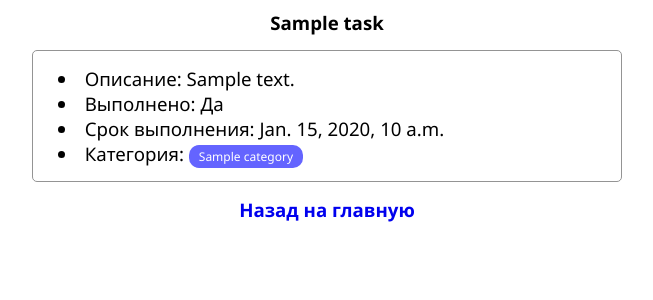
After one commit to Scorecard0359/summer-proj-top, a Django app: page /task/1 in a window 1280 px wide. The commit adds this page. Shown: the top 300 px of the page, without its empty margins (313-966 px from the left). Run offline with Django 5.2, Linux system fonts and the light colour scheme; tables that the repository leaves empty hold one stand-in row (values such as "Sample post").

Commit message:
Индивидуальный просмотр задачи

```diff
--- a/templates/todoapp/index.html
+++ b/templates/todoapp/index.html
@@ -31,7 +31,7 @@
                 {% for task in tasks %}
                     <li{% if task.is_completed %} class="checked"{% endif %}>
                         <input type="checkbox" name="task{{ forloop.counter }}" id="task{{ forloop.counter }}"{% if task.is_completed %} checked{% endif %} disabled>
-                        <label for="task{{ forloop.counter }}">{{ task }}</label>
+                        <label for="task{{ forloop.counter }}"><a href="task/{{ forloop.counter }}">{{ task }}</a></label>
                         <a href="/task/?category={{ task.category_task.id }}"><span class="category">{{ task.category_task }}</span></a>
                     </li>
                 {% empty %}
--- /dev/null
+++ b/templates/todoapp/task_detail.html
@@ -0,0 +1,30 @@
+<!DOCTYPE html>
+{% load static %}
+<html lang="ru">
+<head>
+    <meta charset="UTF-8">
+    <meta name="viewport" content="width=device-width, initial-scale=1.0">
+    <title>Задача</title>
+    <link rel="stylesheet" href="{% static 'css/main.css' %}">
+</head>
+<body>
+    <div class="content">
+        <div class="title">
+            {{ task }}
+        </div>
+        <div class="list">
+            <ul>
+                {% if task.description %}
+                    <li>Описание: {{ task.description }}</li>
+                {% endif %}
+                <li>Выполнено: {% if task.is_completed %}Да{% else %}Нет{% endif %}</li>
+                <li>Срок выполнения: {{ task.due_date }}</li>
+                <li>Категория: <a href="/task/?category={{ task.category_task.id }}"><span class="category">{{ task.category_task }}</span></a></li>
+            </ul>
+        </div>
+        <div class="title">
+            <a href="/">Назад на главную</a>
+        </div>
+    </div>
+</body>
+</html>
--- a/templates/todoapp/task_list.html
+++ b/templates/todoapp/task_list.html
@@ -17,7 +17,7 @@
                 {% for task in tasks %}
                     <li{% if task.is_completed %} class="checked"{% endif %}>
                         <input type="checkbox" name="task{{ forloop.counter }}" id="task{{ forloop.counter }}"{% if task.is_completed %} checked{% endif %} disabled>
-                        <label for="task{{ forloop.counter }}">{{ task }}</label>
+                        <label for="task{{ forloop.counter }}"><a href="{{ forloop.counter }}">{{ task }}</a></label>
                         <span class="category">{{ task.category_task }}</span>
                     </li>
                 {% empty %}
@@ -25,6 +25,9 @@
                 {% endfor %}
             </ul>
         </div>
+        <div class="title">
+            <a href="/">Назад на главную</a>
+        </div>
     </div>
 </body>
 </html>
--- a/todoapp/models.py
+++ b/todoapp/models.py
@@ -2,7 +2,6 @@ from django.db import models
 from django.urls import reverse
 
 class Category(models.Model):
-
     name = models.CharField(
         max_length=60,
         verbose_name="Название",
--- a/todoapp/views.py
+++ b/todoapp/views.py
@@ -65,22 +65,21 @@ class TaskDetailView(DetailView):
     """
 
     model = Task
-    temp_name = "task_detail.html"
-    context_object_name = "task" # ? В шаблоне мы будем обращаться {{ task }}
-    url = reverse_lazy('todo:task_list')
+    # temp_name = "task_detail.html"
+    # context_object_name = "task" # ? В шаблоне мы будем обращаться {{ task }}
+    # url = reverse_lazy('todo:task_list')
 
-    def form_valid(self, form):
-        title = form.cleaned_data['title']
+    # def form_valid(self, form):
+    #     title = form.cleaned_data['title']
 
-        if Task.objects.filter(title=title).exists():
-            message.warning(self.request, "Задача существует")
+    #     if Task.objects.filter(title=title).exists():
+    #         message.warning(self.request, "Задача существует")
 
-        return super().form_valid(form)
+    #     return super().form_valid(form)
 
-    def get_context_data(self, **kwargs):
-        context = super().get_context_data(**kwargs)
+    # def get_context_data(self, **kwargs):
+    #     context = super().get_context_data(**kwargs)
 
-        context['title'] = "Создать новую задачу"
-        context['category_task'] = Category.objects.all()
+    #     context['category_task'] = Category.objects.all()
 
-        return context
+    #     return context
--- a/todolist/urls.py
+++ b/todolist/urls.py
@@ -5,5 +5,6 @@ from todoapp import views as todo
 urlpatterns = [
     path('admin/', admin.site.urls),
     path('', todo.IndexView.get),
-    path('task/', todo.TaskListView.as_view())
+    path('task/', todo.TaskListView.as_view()),
+    path('task/<int:pk>', todo.TaskDetailView.as_view()),
 ]
```
Also changed, not shown: 1 other file.
